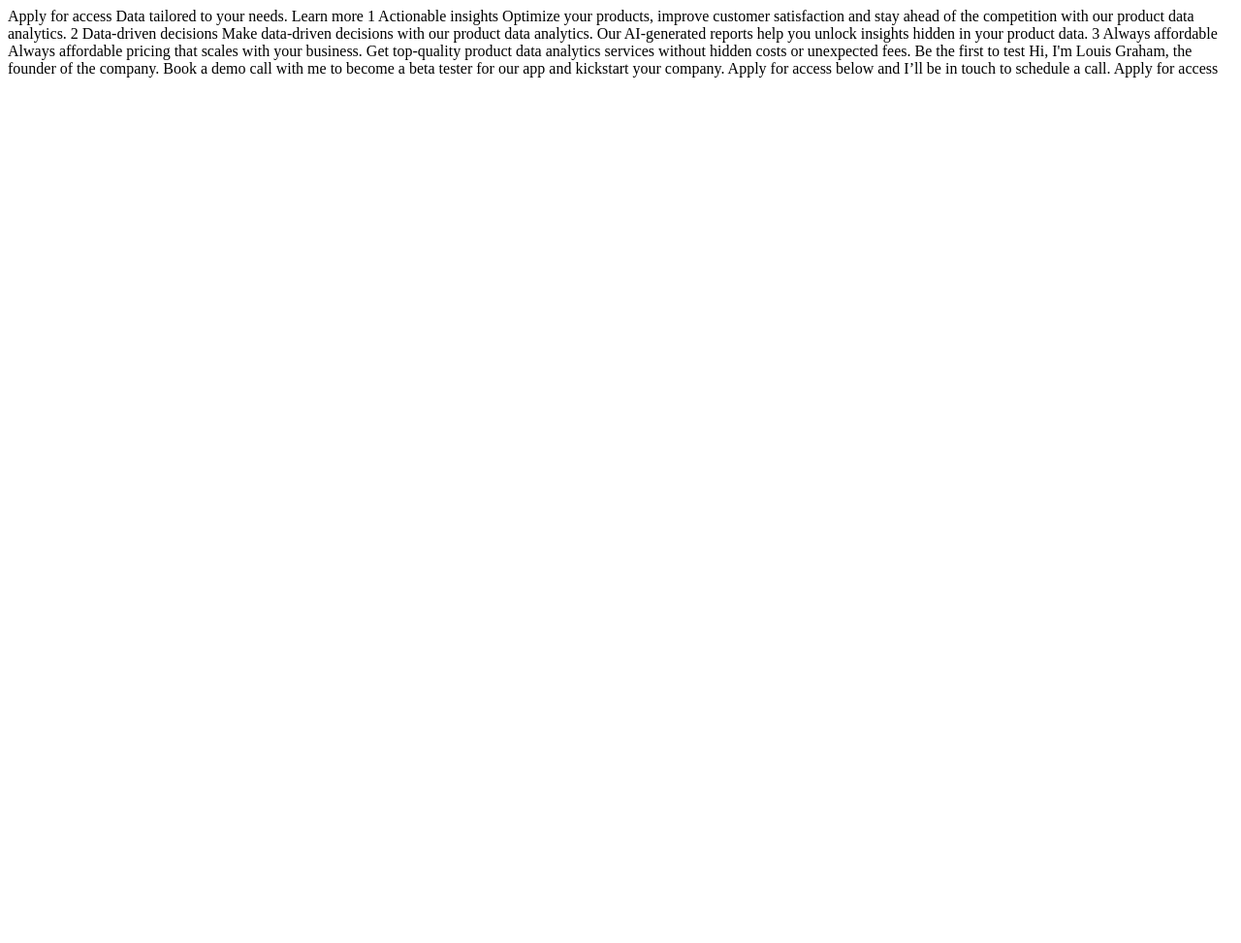
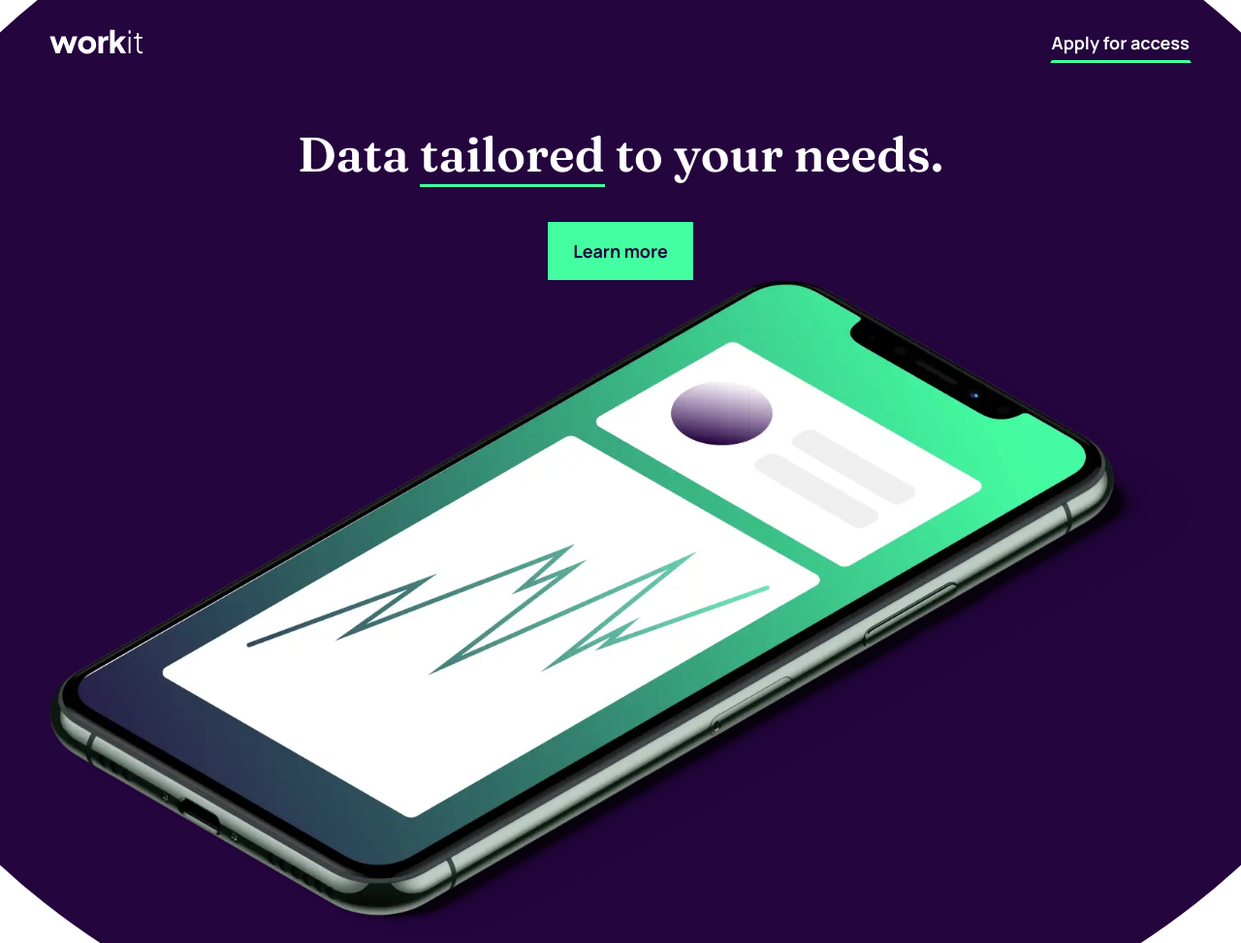
Before and after one commit to Saurav-98/Workit-Landing-Page, a plain HTML site: page starter-code/index.html in a window 1280 px wide. Shown: the top 973 px of the page at 97% size. Before the commit the page ends 800 px from the top, so only its background shows below. Drawn offline with Linux system fonts and the light colour scheme.

Commit message:
workit project

```diff
--- a/starter-code/index.html
+++ b/starter-code/index.html
@@ -1,49 +1,66 @@
 <!DOCTYPE html>
 <html lang="en">
-<head>
-  <meta charset="UTF-8">
-  <meta name="viewport" content="width=device-width, initial-scale=1.0">
+  <head>
+    <meta charset="UTF-8" />
+    <meta name="viewport" content="width=device-width, initial-scale=1.0" />
 
-  <link rel="icon" type="image/png" sizes="32x32" href="./assets/images/favicon-32x32.png">
+    <link
+      rel="icon"
+      type="image/png"
+      sizes="32x32"
+      href="./assets/images/favicon-32x32.png"
+    />
+    <!-- <link rel="stylesheet" href="./styles.css/design-system.css" /> -->
+    <link rel="stylesheet" href="./styles.css/main.css" />
 
-  <title>Frontend Mentor | Workit landing page</title>
-</head>
-<body>
+    <!-- Google Fonts   -->
 
-  Apply for access
+    <!-- Fraunces 600 && Manrope - 400, 700-->
 
-  Data tailored to your needs.
+    <link rel="preconnect" href="https://fonts.googleapis.com" />
+    <link rel="preconnect" href="https://fonts.gstatic.com" crossorigin />
+    <link
+      href="https://fonts.googleapis.com/css2?family=Fraunces:wght@600&family=Manrope:wght@400;700&display=swap"
+      rel="stylesheet"
+    />
+    <title>Frontend Mentor | Workit landing page</title>
+  </head>
+  <body>
+    <!-- Apply for access Data tailored to your needs. Learn more 1 Actionable
+    insights Optimize your products, improve customer satisfaction and stay
+    ahead of the competition with our product data analytics. 2 Data-driven
+    decisions Make data-driven decisions with our product data analytics. Our
+    AI-generated reports help you unlock insights hidden in your product data. 3
+    Always affordable Always affordable pricing that scales with your business.
+    Get top-quality product data analytics services without hidden costs or
+    unexpected fees. Be the first to test Hi, I'm Louis Graham, the founder of
+    the company. Book a demo call with me to become a beta tester for our app
+    and kickstart your company. Apply for access below and I’ll be in touch to
+    schedule a call. Apply for access -->
 
-  Learn more
+    <section class="hero">
+      <nav>
+        <div class="logo-container">
+          <img src="./assets/images/logo-light.svg" alt="logo" class="logo" />
+        </div>
+        <a href="#" class="btn btn-secondary">Apply for access</a>
+      </nav>
 
-  1
+      <main class="hero-main">
+        <h1 class="heading-primary">
+          Data <span class="primary-underline">tailored</span> to your needs.
+        </h1>
 
-  Actionable insights
+        <a href="#" class="btn btn-primary">Learn more</a>
+      </main>
 
-  Optimize your products, improve customer satisfaction and stay ahead of the competition
-  with our product data analytics.
-
-  2
-
-  Data-driven decisions
-
-  Make data-driven decisions with our product data analytics. Our AI-generated reports help
-  you unlock insights hidden in your product data.
-
-  3
-
-  Always affordable
-
-  Always affordable pricing that scales with your business. Get top-quality product data
-  analytics services without hidden costs or unexpected fees.
-
-  Be the first to test
-
-  Hi, I'm Louis Graham, the founder of the company. Book a demo call with me to become a
-  beta tester for our app and kickstart your company. Apply for access below and I’ll be
-  in touch to schedule a call.
-
-  Apply for access
-
-</body>
+      <div class="hero-img__container">
+        <img
+          src="./assets/images/image-hero.webp"
+          alt="smartphone screen showing graph"
+          class="hero-image"
+        />
+      </div>
+    </section>
+  </body>
 </html>
--- /dev/null
+++ b/starter-code/styles.css/main.css
@@ -0,0 +1,134 @@
+:root {
+  --dark-purple: #24053e;
+  --primary-green: #44ffa1;
+  --davy-gray: #584d62;
+  --light-clr: #fcf8ff;
+  --white-clr: #ffffff;
+}
+
+/* Reset CSS */
+
+*,
+*::after,
+*::before {
+  margin: 0;
+  padding: 0;
+  box-sizing: border-box;
+  text-decoration: none;
+  border: none;
+  list-style: none;
+}
+
+img {
+  max-width: 100%;
+}
+
+html {
+  font-size: 62.5%;
+}
+body {
+  font-size: 1.6rem;
+}
+/* Custom Classes */
+/* Headings */
+
+.heading-primary,
+.heading-secondary,
+.heading-tertiary {
+  font-family: "Fraunces", serif;
+  font-weight: 600;
+  font-size: 5rem;
+  line-height: 6rem;
+  text-align: center;
+}
+.heading-secondary {
+  font-size: 5.6rem;
+}
+.heading-tertiary {
+  font-size: 3.2rem;
+}
+/* Texts */
+.primary-underline {
+  border-bottom: 3px solid var(--primary-green);
+}
+
+/* Buttons  */
+.btn {
+  padding: 1.2rem 2.4rem;
+  font-family: "Manrope";
+  font-style: normal;
+  font-weight: 700;
+  font-size: 1.8rem;
+  line-height: 3.2rem;
+  border: none;
+  display: inline-block;
+  border: 2px solid transparent;
+  cursor: pointer;
+  transition: all 0.35s ease-in;
+}
+
+.btn-primary {
+  background-color: var(--primary-green);
+  color: var(--dark-purple);
+}
+
+.btn-primary:hover {
+  color: var(--primary-green);
+  background-color: transparent;
+  border: 2px solid var(--primary-green);
+}
+.btn-secondary {
+  background-color: transparent;
+  color: var(--white-clr);
+  border-bottom: 3px solid var(--primary-green);
+  padding: 0;
+  padding-bottom: 2px;
+}
+.btn-secondary:hover {
+  color: var(--primary-green);
+  background-color: transparent;
+}
+
+/* General Styles */
+
+.hero {
+  /* background-color: var(--dark-purple); */
+  padding: 1.6em 3.2em;
+  color: var(--white-clr);
+
+  padding-bottom: 15.6rem;
+
+  position: relative;
+  overflow: hidden;
+}
+.hero::after {
+  border-radius: 100%;
+  position: absolute;
+  background-color: var(--dark-purple);
+  right: -200px;
+  left: -200px;
+  top: -200px;
+  content: "";
+  bottom: 0;
+  z-index: -1;
+}
+.hero nav {
+  display: flex;
+  align-items: center;
+  justify-content: space-between;
+  margin-bottom: 6.4rem;
+}
+.hero-main {
+  display: flex;
+  flex-direction: column;
+  align-items: center;
+  gap: 4rem;
+}
+.logo {
+  max-width: 100%;
+}
+
+.hero-img__container {
+  min-width: 32rem;
+  /* background-color: red; */
+}
```
